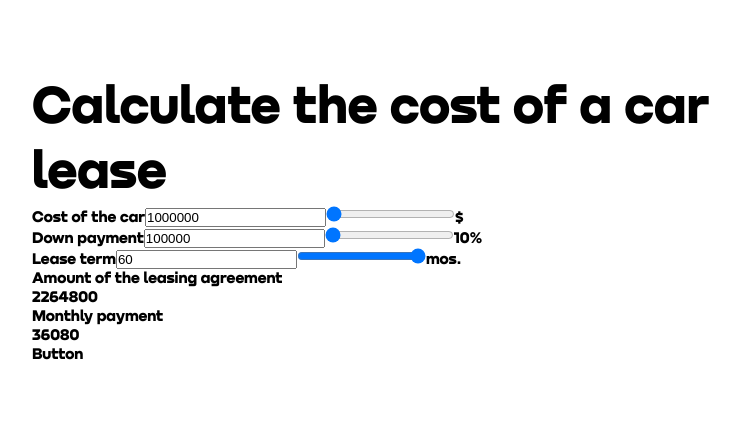
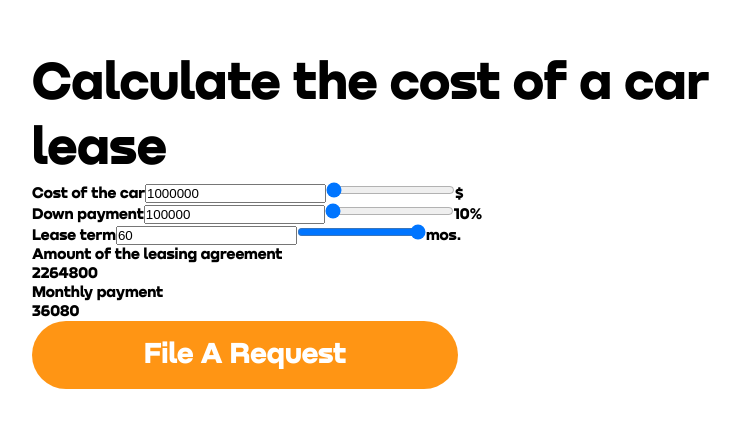
Before and after one commit to dima-sheiko/leasing-calculator, a React (Vite) app: page / in a window 1280 px wide. Shown: the part 180-608 px from the top of the page, without its empty margins (15-755 px from the left). Built offline with nearby package versions, Linux system fonts and the light colour scheme.

Commit message:
Style button

```diff
--- a/src/App.tsx
+++ b/src/App.tsx
@@ -102,7 +102,7 @@
             result={handleTotal()}
           />
           <Results label='Monthly payment' result={handleMonthly()} />
-          <Button />
+          <Button text='File A Request' />
         </div>
       </main>
     </div>
--- a/src/components/Button/Button.module.css
+++ b/src/components/Button/Button.module.css
@@ -0,0 +1,26 @@
+.button {
+  width: 426px;
+  height: 68px;
+  color: white;
+  background: #ff9514;
+  border: none;
+  border-radius: 40px;
+  font-size: 30px;
+  font-family: inherit;
+  transition: all 0.3s ease;
+  cursor: pointer;
+}
+
+/* Pseudo */
+
+.button:hover {
+  background: #111111;
+}
+
+.button:active {
+  background: #575757;
+}
+
+.button:disabled {
+  background: rgba(255, 149, 20, 0.4);
+}
--- a/src/components/Button/Button.tsx
+++ b/src/components/Button/Button.tsx
@@ -1,7 +1,15 @@
-import React from 'react'
+import styles from './Button.module.css';
 
-export const Button = () => {
+// Types
+type ButtonProps = {
+  text: string;
+};
+
+// Logic
+export const Button = ({ text }: ButtonProps) => {
   return (
-    <div>Button</div>
-  )
-}
+    <button className={styles.button} type='submit'>
+      {text}
+    </button>
+  );
+};
```
